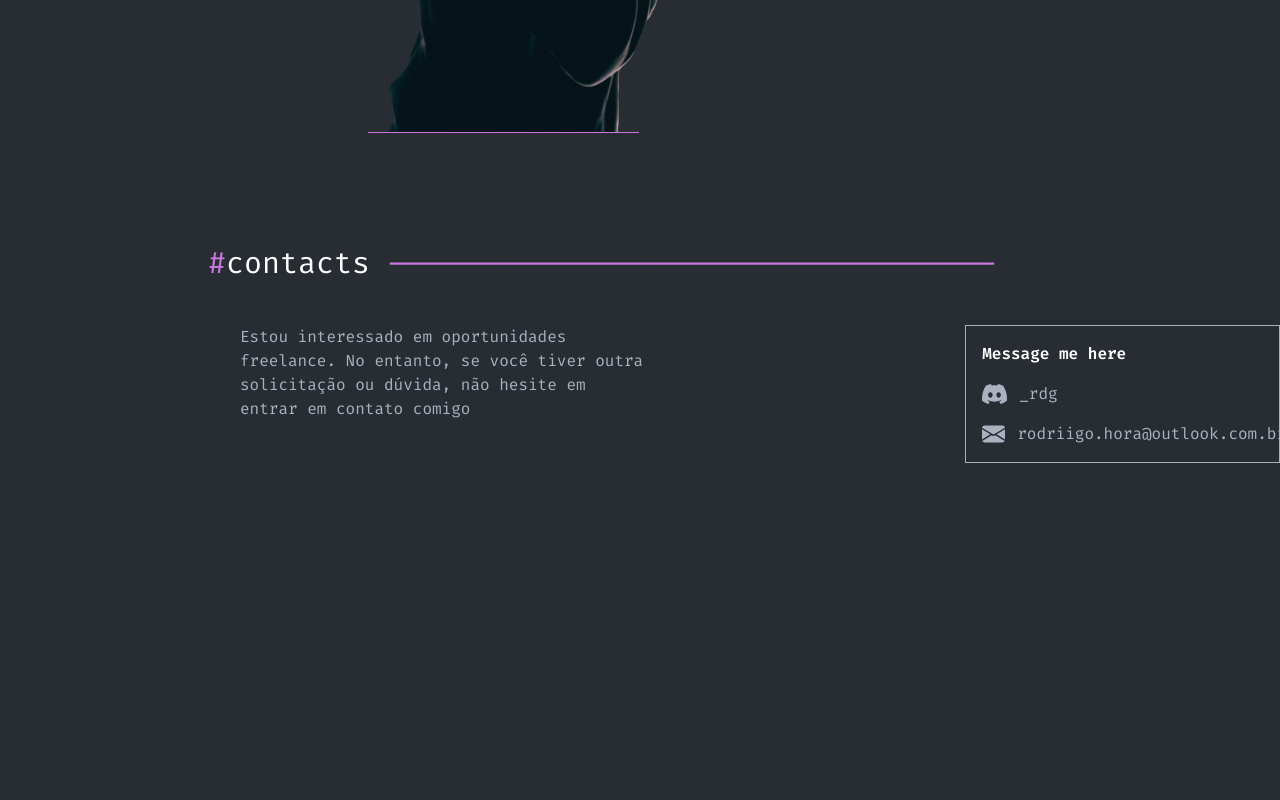
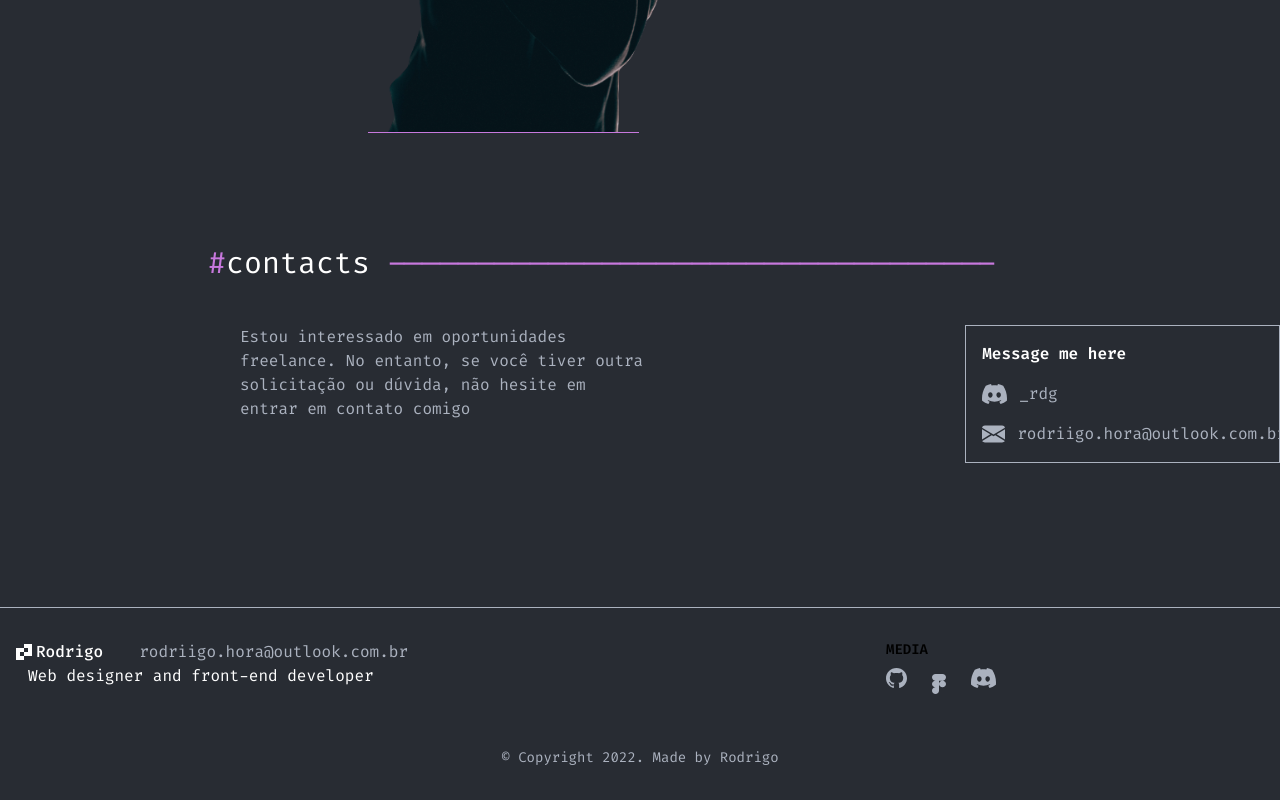
Before and after one commit to rdGxd/Portfolio_v2, a React (Vite) app: page / in a window 1280 px wide. Shown: the part 2970-3770 px from the top of the page. Before the commit the page ends 3433 px from the top, so only its background shows below. Built offline with nearby package versions, Linux system fonts and the light colour scheme.

Commit message:
Footer finalizado

```diff
--- /dev/null
+++ b/src/components/Footer/index.tsx
@@ -0,0 +1,57 @@
+export const Footer = () => {
+  return (
+    <footer className="border-t border-gray mt-36">
+      <div className="mx-auto w-full max-w-screen-xl p-4 py-6 lg:py-8">
+        <div className="md:flex md:justify-between">
+          <div className="mb-6 md:mb-0">
+            <a href="#" className="flex items-center">
+              <img src="../../public/logo.svg" className="w-4 h-4 mr-1" />
+              <span className="text-base font-medium text-white mr-6">
+                Rodrigo
+              </span>
+              <span className="ml-3 text-gray">
+                rodriigo.hora@outlook.com.br
+              </span>
+            </a>
+            <span className="ml-3 text-white">
+              Web designer and front-end developer
+            </span>
+          </div>
+
+          <div className="grid grid-cols-2 gap-8 sm:gap-6 sm:grid-cols-3">
+            <div>
+              <h2 className="mb-2 text-sm font-semibold text-gray-900 uppercase dark:text-white">
+                Media
+              </h2>
+              <ul className="flex text-gray-500 dark:text-gray-400 font-medium">
+                <li className="mr-4">
+                  <a
+                    href="https://github.com/rdGxd"
+                    className="hover:underline"
+                  >
+                    <img src="../../public/Git.svg" alt="" />
+                  </a>
+                </li>
+                <li className="mr-4">
+                  <a href="#" className="hover:underline">
+                    <img src="../../public/Figma.svg" alt="" />
+                  </a>
+                </li>
+                <li className="">
+                  <a href="#" className="hover:underline">
+                    <img src="../../public/Discord.svg" alt="" />
+                  </a>
+                </li>
+              </ul>
+            </div>
+          </div>
+        </div>
+        <div className="flex justify-center mt-12">
+          <span className="text-sm text-gray sm:text-center dark:text-gray-400">
+            © Copyright 2022. Made by Rodrigo
+          </span>
+        </div>
+      </div>
+    </footer>
+  );
+};
--- a/src/main.tsx
+++ b/src/main.tsx
@@ -3,6 +3,7 @@ import ReactDOM from "react-dom/client";
 import { BrowserRouter, Route, Routes } from "react-router-dom";
 import App from "./App.tsx";
 import "./assets/styles/index.css";
+import { Footer } from "./components/Footer/index.tsx";
 import { Header } from "./components/Header/index.tsx";
 
 ReactDOM.createRoot(document.getElementById("root")!).render(
@@ -12,6 +13,7 @@ ReactDOM.createRoot(document.getElementById("root")!).render(
       <Routes>
         <Route index path="/" element={<App />} />
       </Routes>
+      <Footer />
     </BrowserRouter>
   </React.StrictMode>
 );
```
Also changed, not shown: public/Figma.svg (added), public/Git.svg (added).
